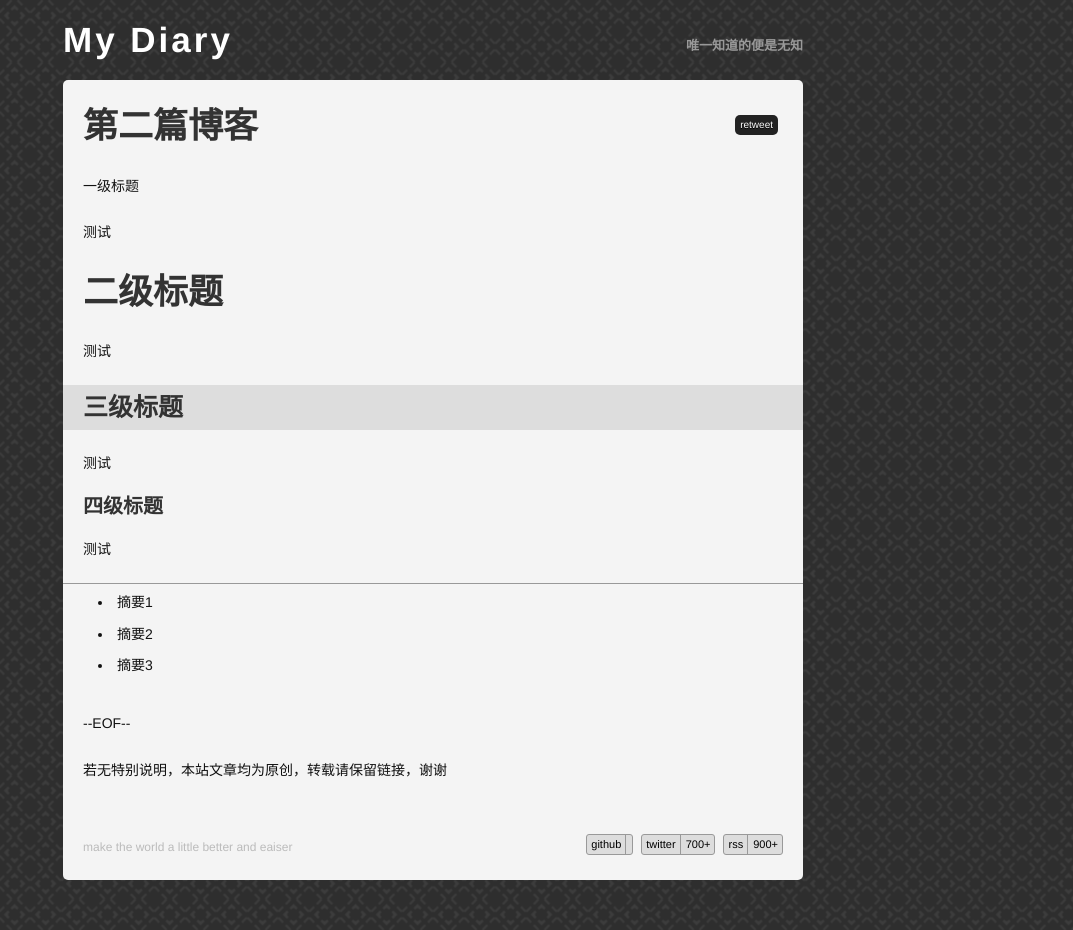
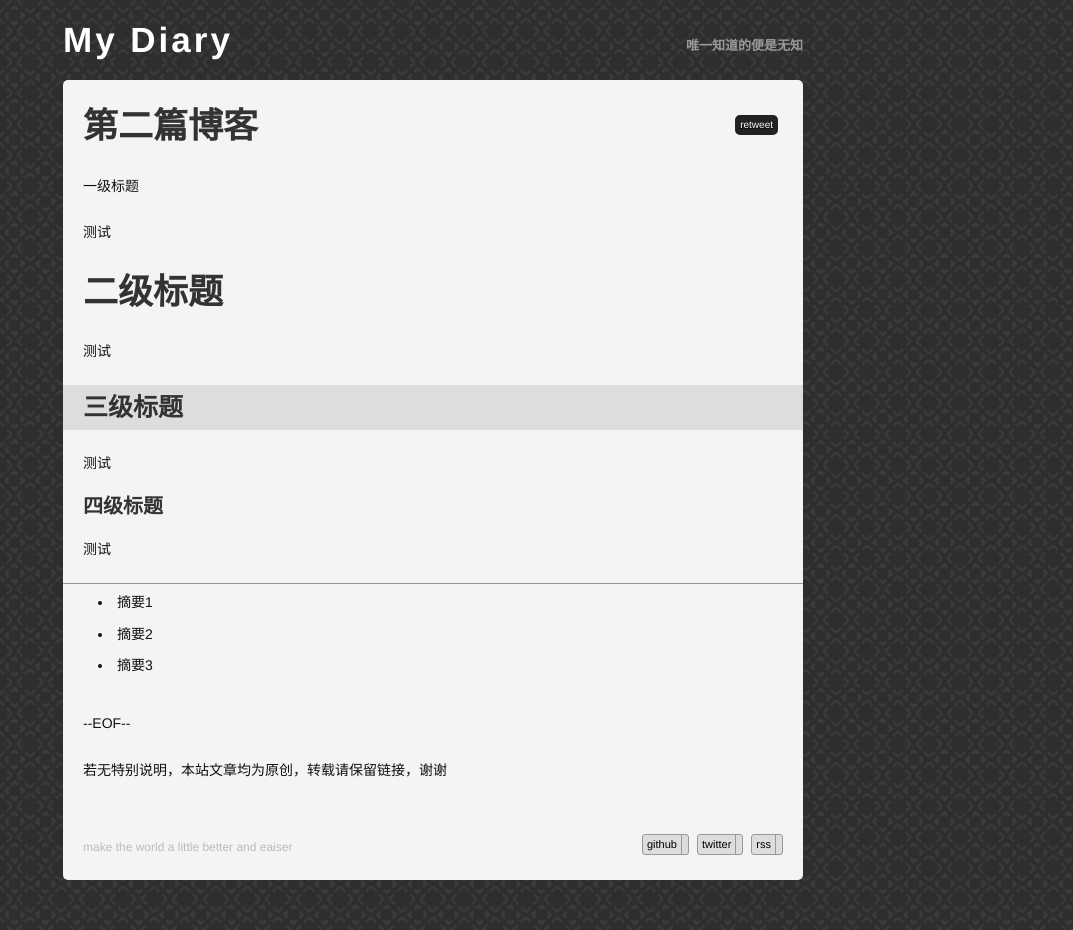
Before and after one commit to cyshi/sxs.github.com, a Jekyll site: the page built from _posts/2012-12-27-my-second-blog.md, in a window 1280 px wide. Shown: the whole page, without its empty margins (207-1280 px from the left). Built offline with Jekyll 4.4.1, drawn with Linux system fonts in a browser that asks for light colours; nearby versions of some CDN libraries; Markdown is read by kramdown in place of the engine named in the settings; comment, search, counter and statistics services are not loaded.

Commit message:
modify post model's foot

```diff
--- a/_layouts/post.html
+++ b/_layouts/post.html
@@ -56,15 +56,15 @@
 							</a>
 						</div>
 						<div class="badget" id="twt">
-							<a href="http://twitter.com/sxs">
+							<a href="http://twitter.com/shickery">
 							<span class="service">twitter</span>
-							<span class="info">700+</span>
+							<span class="info"> </span>
 							</a>
 						</div>
 						<div class="badget" id="feedburner">
 							<a href="http://feeds.feedburner.com/sxs">
 							<span class="service">rss</span>
-							<span class="info">900+</span>
+							<span class="info"> </span>
 							</a>
 						</div>
 					</div>
```
